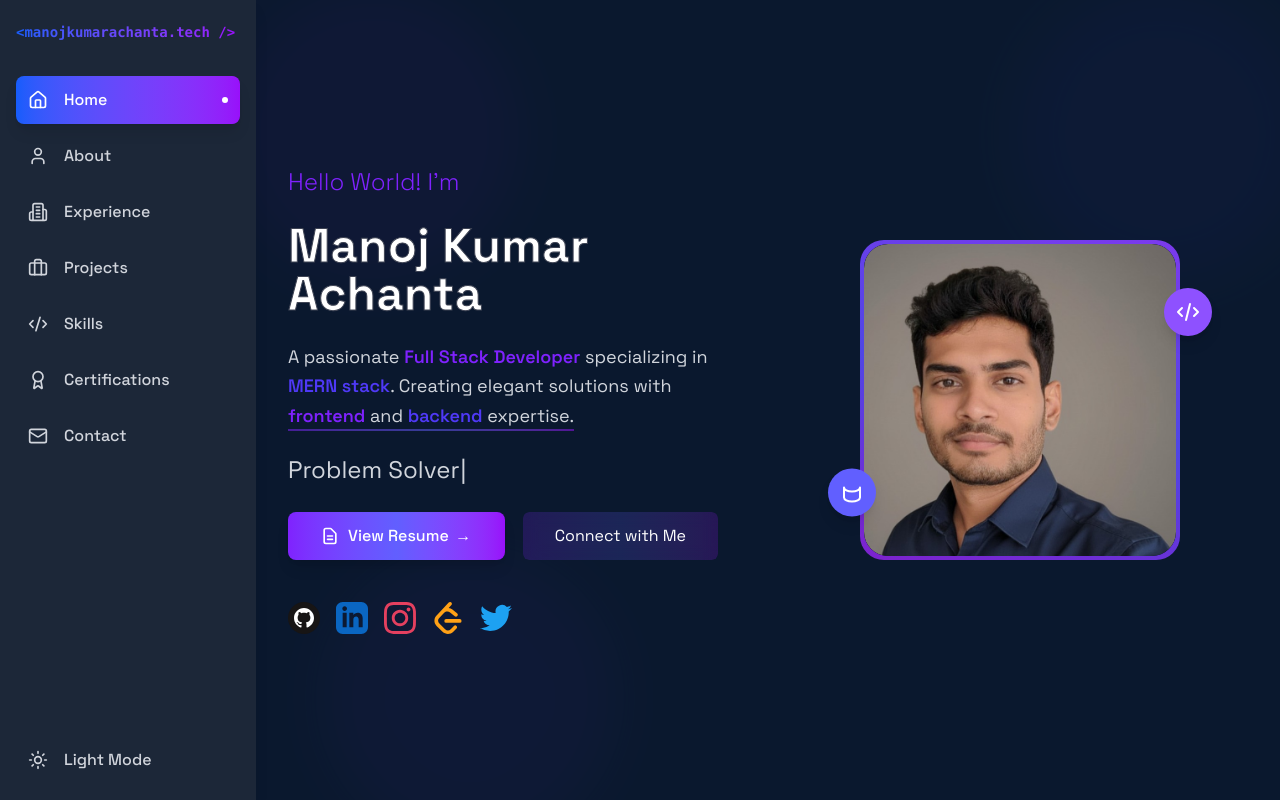
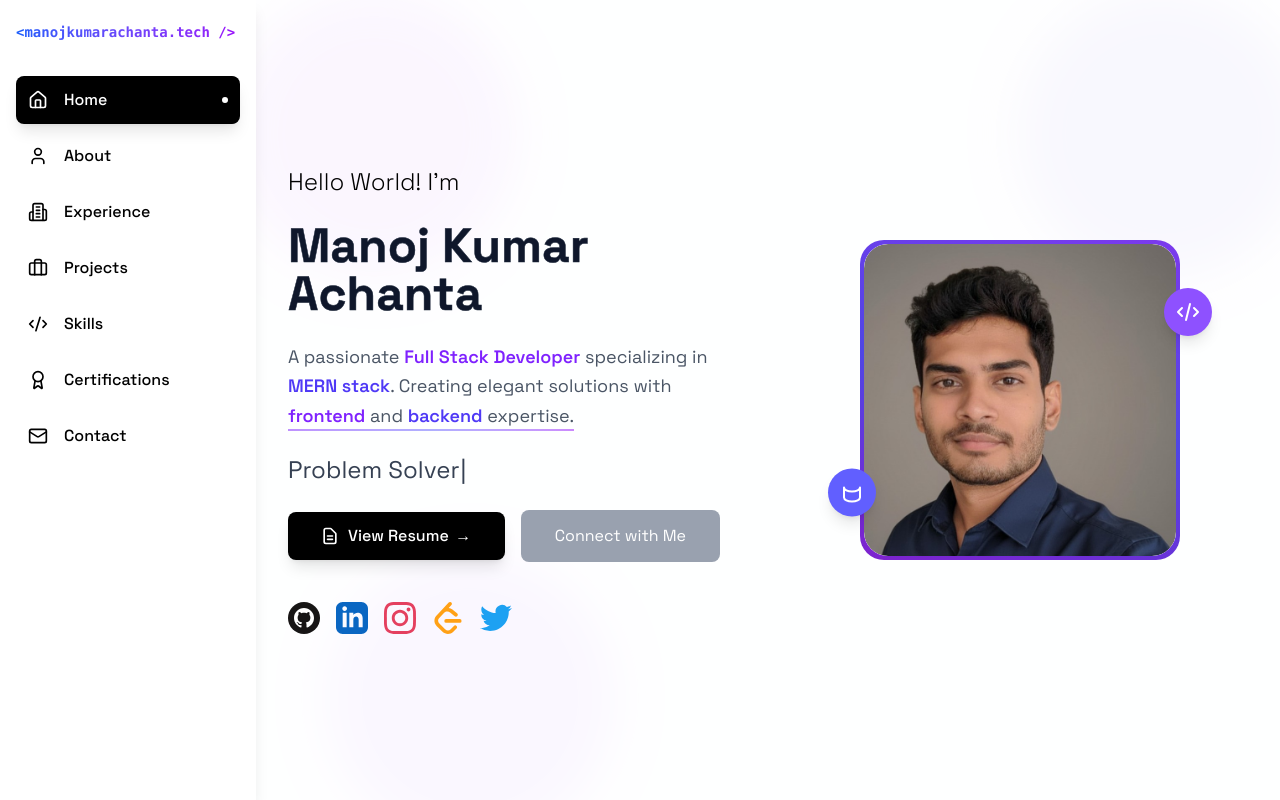
Before and after one commit to ManojKumarAchanta/my-portfolio, a React (Vite) app: page / in a window 1280 px wide. Built offline with nearby package versions, Linux system fonts and the light colour scheme.

Commit message:
refactored code

```diff
--- a/src/App.jsx
+++ b/src/App.jsx
@@ -41,7 +41,7 @@ const MainLayout = () => {
 };
 
 function App() {
-  const [isDarkMode, setIsDarkMode] = useState(true);
+  const [isDarkMode, setIsDarkMode] = useState(false);
 
   const toggleTheme = () => {
     setIsDarkMode(!isDarkMode);
--- a/src/components/Hero.jsx
+++ b/src/components/Hero.jsx
@@ -135,35 +135,35 @@ const Terminal = ({ onClose }) => {
   );
 };
 
-const MatrixRain = () => {
-  return (
-    <motion.div
-      initial={{ opacity: 0 }}
-      animate={{ opacity: 0.2 }}
-      className="absolute inset-0 overflow-hidden pointer-events-none"
-    >
-      {[...Array(10)].map((_, i) => (
-        <motion.div
-          key={i}
-          initial={{ y: -100 }}
-          animate={{ y: 100 }}
-          transition={{
-            duration: 2,
-            repeat: Infinity,
-            delay: i * 0.2,
-            ease: "linear",
-          }}
-          className="absolute text-violet-500 text-xs font-mono"
-          style={{ left: `${i * 10}%` }}
-        >
-          {[...Array(4)].map((_, j) => (
-            <div key={j}>{"</>"};</div>
-          ))}
-        </motion.div>
-      ))}
-    </motion.div>
-  );
-};
+// const MatrixRain = () => {
+//   return (
+//     <motion.div
+//       initial={{ opacity: 0 }}
+//       animate={{ opacity: 0.2 }}
+//       className="absolute inset-0 overflow-hidden pointer-events-none"
+//     >
+//       {[...Array(10)].map((_, i) => (
+//         <motion.div
+//           key={i}
+//           initial={{ y: -100 }}
+//           animate={{ y: 100 }}
+//           transition={{
+//             duration: 2,
+//             repeat: Infinity,
+//             delay: i * 0.2,
+//             ease: "linear",
+//           }}
+//           className="absolute text-violet-500 text-xs font-mono"
+//           style={{ left: `${i * 10}%` }}
+//         >
+//           {[...Array(4)].map((_, j) => (
+//             <div key={j}>{"</>"};</div>
+//           ))}
+//         </motion.div>
+//       ))}
+//     </motion.div>
+//   );
+// };
 
 const ConnectButton = ({ onClick, isDarkMode }) => {
   const [isHovered, setIsHovered] = useState(false);
@@ -175,12 +175,12 @@ const ConnectButton = ({ onClick, isDarkMode }) => {
       onClick={onClick}
       onMouseEnter={() => setIsHovered(true)}
       onMouseLeave={() => setIsHovered(false)}
-      className="relative px-4 w-full sm:w-auto md:w-auto md:px-8 py-2 md:py-3 rounded-lg overflow-hidden border-2 border-transparent hover:border-violet-500/30 transition-all whitespace-nowrap"
+      className="relative px-4 w-full sm:w-auto bg-gray-400 md:w-auto md:px-8 py-2 md:py-3 rounded-lg overflow-hidden border-2 border-transparent transition-all whitespace-nowrap"
     >
-      <div className="absolute inset-0 bg-gradient-to-r from-violet-600/20 via-indigo-500/20 to-purple-600/20 backdrop-blur-sm" />
+      <div className="absolute bg-black backdrop-blur-sm" />
       <span
         className={`${
-          isDarkMode ? "text-white" : "text-gray-800"
+           "text-white"
         } relative z-10`}
       >
         <span className="text-xs md:text-base">Connect with Me</span>
@@ -334,7 +334,7 @@ const Hero = () => {
             initial={{ opacity: 0, y: 20 }}
             animate={{ opacity: 1, y: 0 }}
             transition={{ delay: 0.2 }}
-            className="text-lg sm:text-xl md:text-2xl font-light text-violet-600 dark:text-violet-400"
+            className="text-lg sm:text-xl md:text-2xl font-light text-black"
           >
             Hello World! I'm
           </motion.h2>
@@ -420,7 +420,7 @@ const Hero = () => {
                   "_blank"
                 )
               }
-              className="w-full md:w-auto px-6 md:px-8 py-2 md:py-3 bg-gradient-to-r from-violet-600 via-indigo-500 to-purple-600 text-white rounded-lg font-medium flex items-center justify-center gap-2 text-sm md:text-base shadow-lg hover:shadow-violet-500/25 transition-all"
+              className="w-full md:w-auto px-6 md:px-8 py-2 md:py-3 bg-black text-white rounded-lg font-medium flex items-center justify-center gap-2 text-sm md:text-base shadow-lg hover:shadow-violet-500/25 transition-all"
             >
               <svg
                 xmlns="http://www.w3.org/2000/svg"
--- a/src/components/Navbar.jsx
+++ b/src/components/Navbar.jsx
@@ -99,10 +99,8 @@ const Navbar = ({ activeSection, setActiveSection }) => {
                   onClick={() => handleNavClick(item.id)}
                   className={`w-full flex items-center p-3 rounded-lg transition-all ${
                     isActive
-                      ? "bg-gradient-to-r from-blue-600 to-purple-600 text-white shadow-lg"
-                      : isDarkMode
-                      ? "text-gray-300 hover:bg-gray-700/50"
-                      : "text-gray-600 hover:bg-gray-100/50"
+                      ? "bg-black text-white shadow-lg":
+                      " text-black hover:bg-gray-200"
                   }`}
                 >
                   <Icon className="w-5 h-5" />
@@ -119,7 +117,7 @@ const Navbar = ({ activeSection, setActiveSection }) => {
           </div>
 
           {/* Theme Toggle */}
-          <motion.button
+          {/* <motion.button
             whileHover={{ scale: 1.02 }}
             whileTap={{ scale: 0.95 }}
             onClick={toggleTheme}
@@ -140,7 +138,7 @@ const Navbar = ({ activeSection, setActiveSection }) => {
                 <span className="ml-4 font-medium">Dark Mode</span>
               </>
             )}
-          </motion.button>
+          </motion.button> */}
         </div>
       </nav>
     </>
--- a/src/components/Projects.jsx
+++ b/src/components/Projects.jsx
@@ -4,9 +4,9 @@ import { Github, ExternalLink } from "lucide-react";
 
 const Projects = () => {
   return (
-    <section className="py-16 px-4 sm:px-8 lg:px-16 bg-white dark:bg-gray-900">
+    <section className="py-16 px-4 sm:px-8 lg:px-16 ">
       <motion.h2
-        className="text-3xl sm:text-4xl font-bold text-center mb-12 text-transparent bg-clip-text bg-gradient-to-r from-blue-600 to-purple-600 dark:from-blue-400 dark:to-purple-400"
+        className="text-3xl sm:text-4xl font-bold text-center mb-12 text-black"
         initial={{ opacity: 0, y: -20 }}
         animate={{ opacity: 1, y: 0 }}
       >
@@ -17,7 +17,7 @@ const Projects = () => {
         {projects.map((project, index) => (
           <motion.div
             key={project.title}
-            className="bg-white dark:bg-gray-800 rounded-xl overflow-hidden shadow-lg hover:shadow-xl dark:shadow-gray-900/20 transition-all duration-300 border border-gray-200 dark:border-gray-700"
+            className="bg-white text-black rounded-xl overflow-hidden shadow-lg hover:shadow-xl  transition-all duration-300"
             initial={{ opacity: 0, y: 50 }}
             whileInView={{ opacity: 1, y: 0 }}
             viewport={{ once: true }}
@@ -60,11 +60,11 @@ const Projects = () => {
 
             {/* Project Details */}
             <div className="p-6">
-              <h3 className="text-xl font-bold text-gray-900 dark:text-white mb-3 line-clamp-1">
+              <h3 className="text-xl font-bold text-black mb-3 line-clamp-1">
                 {project.title}
               </h3>
 
-              <p className="text-gray-600 dark:text-gray-300 mb-4 text-sm line-clamp-3 h-[60px]">
+              <p className="text-gray-600 mb-4 text-sm line-clamp-3 h-[60px]">
                 {project.description}
               </p>
 
@@ -73,7 +73,7 @@ const Projects = () => {
                 {project.tags.map((tag, i) => (
                   <span
                     key={i}
-                    className="px-2.5 py-1 text-xs font-medium bg-blue-100 dark:bg-blue-900/40 text-blue-700 dark:text-blue-300 rounded-full border border-blue-200 dark:border-blue-800"
+                    className="px-2.5 py-1 text-xs font-medium bg-black text-white rounded-full border border-gray-300"
                   >
                     {tag}
                   </span>
--- a/src/index.css
+++ b/src/index.css
@@ -7,7 +7,9 @@
     font-family: 'Space Grotesk', sans-serif;
   }
 }
-
+html body button{
+  cursor: pointer;
+}
 /* Custom Scrollbar */
 html::-webkit-scrollbar {
   width: 6px;
```
Also changed, not shown: src/App.css (deleted).
